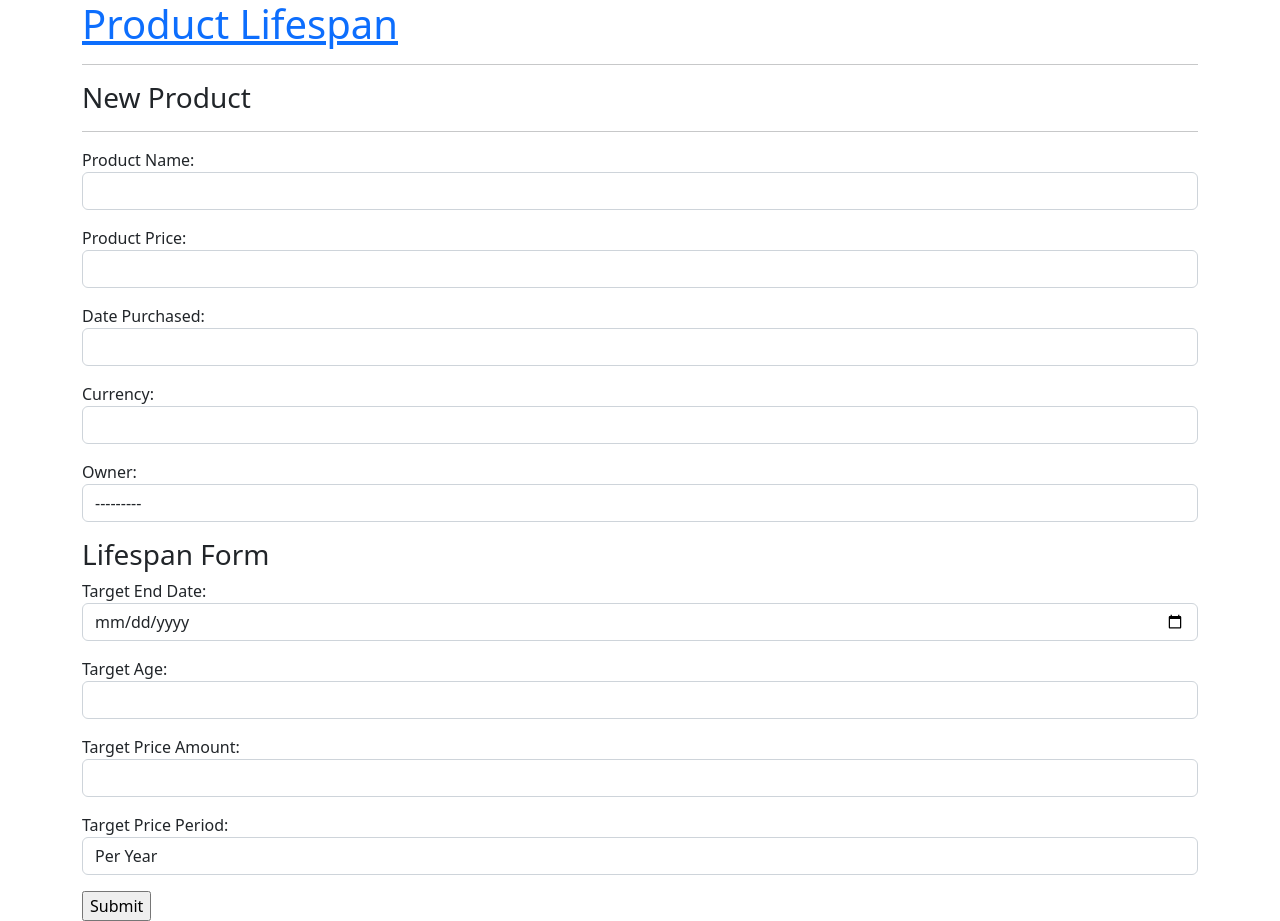
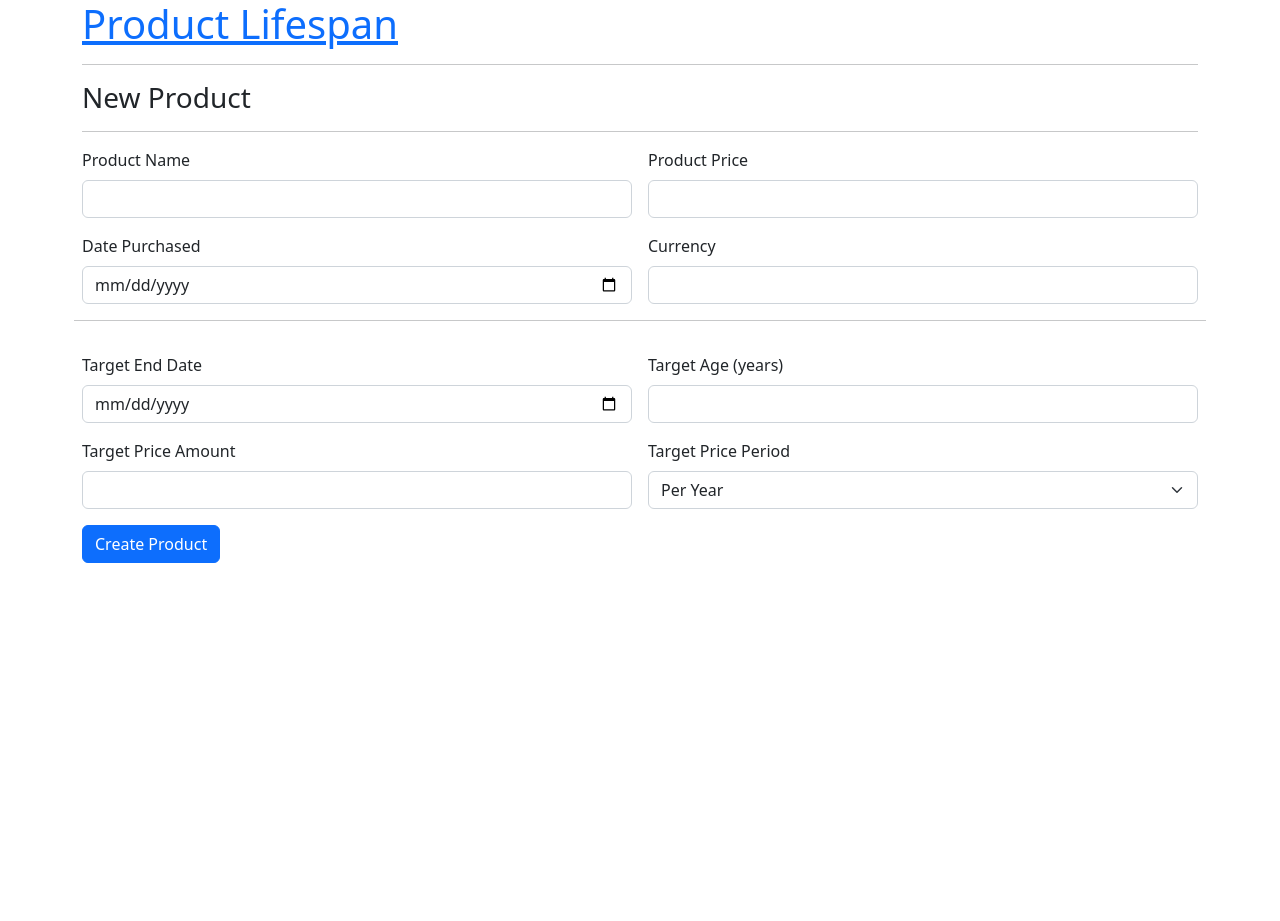
Before and after one commit to matthewleighton/productlifespan, a Django app: page /new in a window 1280 px wide. After the commit the page ends 563 px from the top, so only its background shows below. Run offline with Django 4.2, Linux system fonts and the light colour scheme.

Commit message:
Product lifespan data now saves and repopulates correctly

```diff
--- a/products/static/products/product_form.js
+++ b/products/static/products/product_form.js
@@ -61,14 +61,14 @@ function update_target_price_amount(target_age_days) {
 	divisor = target_age_days / target_price_period_days;
 
 	buy_price = buy_price_field.value;
-	new_target_price_amount = buy_price / divisor;
+	new_target_price_amount = (buy_price / divisor).toFixed(2);
 
 	target_price_amount_field.value = new_target_price_amount;
 }
 
 
 function update_target_age(target_age_days) {
-	target_age_years = target_age_days / 365.25;
+	target_age_years = (target_age_days / 365.25).toFixed(2);
 
 	target_age_field.value = target_age_years;
 }
@@ -83,6 +83,10 @@ function update_target_end_date(target_age_days) {
 	new_end_date_string = new_target_end_date.toISOString().split('T')[0];
 
 	target_end_date_field.value = new_end_date_string;
+}
+
+function initialize_fields() {
+	target_end_date_changed();
 }
 
 
@@ -105,3 +109,5 @@ purchase_date_field.addEventListener('change', update_lifespan_fields);
 // one which the user actually cares about - the other fields will change to fit
 // with the new price/purchase date.
 var last_edited_lifespan_field = 'target_end_date';
+
+initialize_fields();
--- a/products/templates/products/product.html
+++ b/products/templates/products/product.html
@@ -6,5 +6,7 @@
 	<h1>{{ product.name }}</h1>
 	{% include 'products/product_form.html' %}
 
-	<a href="{% url 'products:delete' product.id %}">Delete Product</a>
+
+	<button type="submit" class="btn btn-danger" href="{% url 'products:delete' product.id %}">Delete Product</button>
+	<!-- <a href="{% url 'products:delete' product.id %}">Delete Product</a> -->
 {% endblock %}
--- a/products/templates/products/product_form.html
+++ b/products/templates/products/product_form.html
@@ -1,31 +1,108 @@
+<form class="row g-3" action="{{ form_action }}", method="POST">
+
+	{% if error_message %}<p><strong>{{ error_message }}</strong></p>{% endif %}
+
+	{{ form.errors }}
+	{{ form.non_field_errors }}
+
+	{% csrf_token %}
+
+  <div class="col-md-6">
+    <label for="id_name" class="form-label">Product Name</label>
+    <input type="text" class="form-control" id="id_name" name="name" value="{{product.name}}">
+  </div>
+
+  <div class="col-md-6">
+    <label for="id_price" class="form-label">Product Price</label>
+    <input type="number" class="form-control" id="id_price" name="price" value="{{product.price}}">
+  </div>
+
+  <div class="col-md-6">
+    <label for="id_purchase_date" class="form-label">Date Purchased</label>
+    <input type="date" class="form-control" id="id_purchase_date" name="purchase_date" value="{{product.purchase_date.isoformat}}">
+  </div>
+
+  <div class="col-md-6">
+    <label for="id_currency" class="form-label">Currency</label>
+    <input type="text" class="form-control" id="id_currency" name="currency" value="{{product.currency}}">
+  </div>
+
+  <hr/>
+
+  <div class="col-md-6">
+    <label for="target_end_date" class="form-label">Target End Date</label>
+    <input type="date" value="{{ product.target_end_date.isoformat }}" name="target_end_date" id="target_end_date" class="form-control" onchange="target_end_date_changed()" autocomplete="off"/>
+  </div>
+
+  <div class="col-md-6">
+    <label for="target_age" class="form-label">Target Age (years)</label>
+    <input type="number" name="target_age" id="target_age" min="0" step="0.01" class="form-control" onchange="target_age_changed()" autocomplete="off"/>
+  </div>
+
+  <div class="col-md-6">
+    <label for="target_price_amount" class="form-label">Target Price Amount</label>
+    <input type="number" name="target_price_amount" id="target_price_amount" min="0.01" step="0.01" class="form-control" onchange="target_price_amount_changed()" autocomplete="off"/>
+  </div>
+
+  <div class="col-md-6">
+    <label for="target_price_period" class="form-label">Target Price Period</label>
+    <select name="target_price_period" id="target_price_period" class="form-select" onchange="target_price_period_changed()">
+						<option value="365.25" id="target_price_period_year">Per Year</option>
+						<option value="30.4375" id="target_price_period_month">Per Month</option>
+						<option value="7" id="target_price_period_year">Per Week</option>
+						<option value="1" id="target_price_period_day">Per Day</option>
+					</select>
+  </div>
+
+	<!-- <input type="submit"> -->
+
+	<div class="col-12">
+	    <button type="submit" class="btn btn-primary">Create Product</button>
+  	</div>
+
+
+  	<!-- TODO: This is here temporarily, until the ability to login is added. -->
+  	<input type="hidden" id="id_owner" name="owner" value="2">
+
+</form>
+
+<!-- <div class="container">
+
+	<div class="row">
+
+
 		<form action="{{ form_action }}", method="POST">
 			{% if error_message %}<p><strong>{{ error_message }}</strong></p>{% endif %}
 
 			{% csrf_token %}
+
+			<div class="col-sm">
 				{{ form.as_p }}
+			</div>
 
 
-	<div>
+
+			<div class="col-sm">
 				<h3>Lifespan Form</h3>
 
 				<p>
 					<label for="target_end_date">Target End Date:</label>
-			<input type="date" name="target_end_date" id="target_end_date" class="form-control" onchange="target_end_date_changed()" autocomplete="off"/>
+					<input type="date" value="{{ product.target_end_date.isoformat }}" name="target_end_date" id="target_end_date" class="form-control" onchange="target_end_date_changed()" autocomplete="off"/>
 				</p>
 
 				<p>
 					<label for="target_age">Target Age:</label>
-			<input type="number" name="target_age" id="target_age" min="0" step="0.1" class="form-control" onchange="target_age_changed()" autocomplete="off"/>
+					<input type="number" name="target_age" id="target_age" min="0" step="0.01" class="form-control" onchange="target_age_changed()" autocomplete="off"/>
 				</p>
 
 				<p>
 					<label for="target_price_amount">Target Price Amount:</label>
-			<input type="number" name="target_price_amount" id="target_price_amount" min="0.0001" step="0.0001" class="form-control" onchange="target_price_amount_changed()" autocomplete="off"/>
+					<input type="number" name="target_price_amount" id="target_price_amount" min="0.01" step="0.01" class="form-control" onchange="target_price_amount_changed()" autocomplete="off"/>
 				</p>
 
 				<p>
 					<label for="target_price_period">Target Price Period:</label>
-			<select name="target_price_period" id="target_price_period" class="form-control" onchange="target_price_period_changed()">
+					<select name="target_price_period" id="target_price_period" class="form-select" onchange="target_price_period_changed()">
 						<option value="365.25" id="target_price_period_year">Per Year</option>
 						<option value="30.4375" id="target_price_period_month">Per Month</option>
 						<option value="7" id="target_price_period_year">Per Week</option>
@@ -35,8 +112,16 @@
 			</div>
 
 
-	<input type="submit">
+		<div class="col-12">
+			<button type="submit" class="btn btn-primary">Sign in</button>
+		</div>
 		</form>
+	</div>
+</div> -->
+
+
+
+
 
 {% load static %}
 <script src="{% static 'products/product_form.js' %}"></script>
--- a/products/views.py
+++ b/products/views.py
@@ -22,6 +22,7 @@ def index(request):
 def new(request):
 	if request.method == 'POST':
 		form = ProductForm(request.POST)
+
 		if form.is_valid():
 			new_product_id = form.save().id
 
@@ -39,7 +40,6 @@ def new(request):
 	}
 
 	return render(request, 'products/new.html', context)
-
 
 def product(request, product_id):
 	product = get_object_or_404(Product, pk=product_id)
```
Lines whose indentation alone changed are shown as unchanged.
